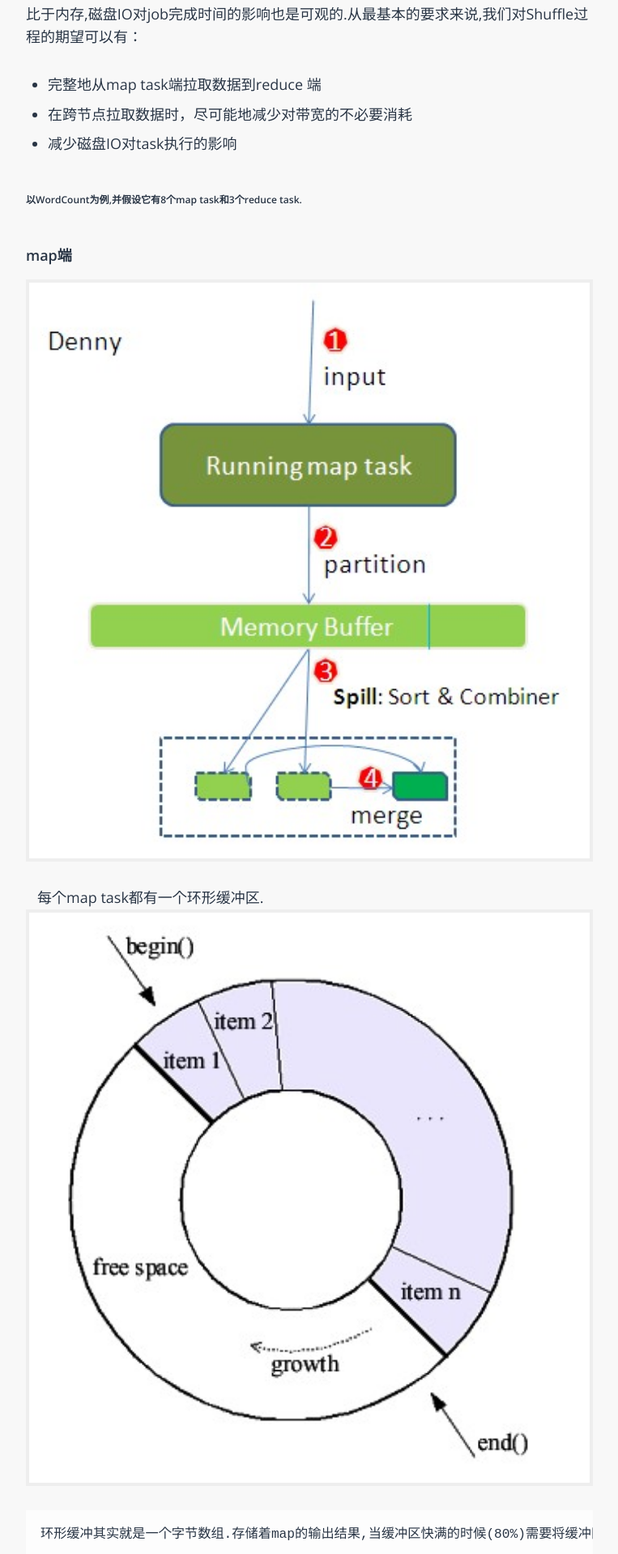
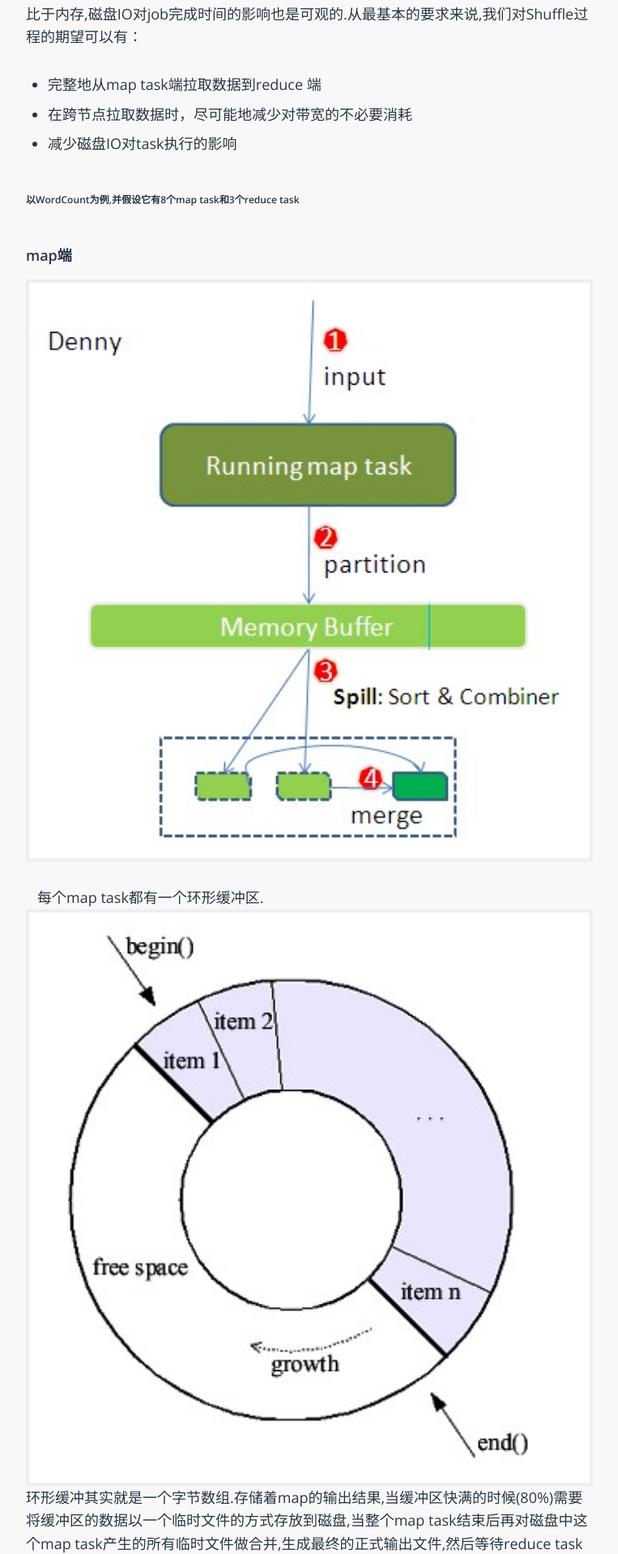
Before and after one commit to kuncle/kuncle.github.io, a Jekyll site: the page built from _posts/2017-03-17-MapReduce的Shuffle.markdown, in a window 1280 px wide. Shown: the part 710-2629 px from the top of the page at 81% size, without its empty margins (258-1021 px from the left). Built offline with Jekyll 4.4.1, drawn with Linux system fonts in a browser that asks for light colours; some web fonts are replaced; some of the changed text lies outside the part shown.

Commit message:
Update 2017-03-17-MapReduce的Shuffle.markdown

````diff
--- a/_posts/2017-03-17-MapReduce的Shuffle.markdown
+++ b/_posts/2017-03-17-MapReduce的Shuffle.markdown
@@ -14,14 +14,13 @@
 * 在跨节点拉取数据时，尽可能地减少对带宽的不必要消耗
 * 减少磁盘IO对task执行的影响
 
-###### 以WordCount为例,并假设它有8个map task和3个reduce task.
+###### 以WordCount为例,并假设它有8个map task和3个reduce task
 #### map端
 ![map_shuffle](/assets/img/map_shuffle.jpg)
 
     每个map task都有一个环形缓冲区.
 ![map_shuffle](/assets/img/buffer.jpg)
-
-    环形缓冲其实就是一个字节数组.存储着map的输出结果,当缓冲区快满的时候(80%)需要将缓冲区的数据以一个临时文件的方式存放到磁盘,当整个map task结束后再对磁盘中这个map task产生的所有临时文件做合并,生成最终的正式输出文件,然后等待reduce task来拉数据.
+环形缓冲其实就是一个字节数组.存储着map的输出结果,当缓冲区快满的时候(80%)需要将缓冲区的数据以一个临时文件的方式存放到磁盘,当整个map task结束后再对磁盘中这个map task产生的所有临时文件做合并,生成最终的正式输出文件,然后等待reduce task来拉数据.
 ``` java
  // MapTask.java
 private byte[] kvbuffer;  // main output buffer
@@ -42,9 +41,7 @@
 
     当溢写线程启动后,需要对这80MB空间内的key做排序(Sort).排序是MapReduce模型默认的行为,这里的排序也是对序列化的字节做的排序.
 
-    在这里我们可以想想,因为map task的输出是需要发送到不同的reduce端去,而内存缓冲区没有对将发送到相同reduce端的数据做合并,那么这种合并应该是体现是磁盘文件中的.从官方图上也可以看到写到磁盘中的溢写文件是对不同的reduce端的数值做过合并(每个Reducer会对应到一个Partition,并且每个Partition使用快速排序算法（QuickSort）对key排序,如果设置了Combiner,则在排序的结果上运行combine).所以溢写过程一个很重要的细节在于,如果有很多个key/value对需要发送到某个reduce端去,那么需要将这些key/value值拼接到一块,减少与partition相关的索引记录.
-
-    在针对每个reduce端而合并数据时,有些数据可能像这样:"aaa"/1,"aaa"/1.对于WordCount例子,就是简单地统计单词出现的次数,如果在同一个map task的结果中有很多个像"aaa"一样出现多次的key,我们就应该把它们的值合并到一块,这个过程叫reduce也叫combine.但MapReduce的术语中,reduce只指reduce端执行从多个map task取数据做计算的过程.除reduce外,非正式地合并数据只能算做combine了.其实大家知道的,MapReduce中将Combiner等同于Reducer.
+    在这里我们可以想想,因为map task的输出是需要发送到不同的reduce端去,而内存缓冲区没有对将发送到相同reduce端的数据做合并,那么这种合并应该是体现是磁盘文件中的.从官方图上也可以看到写到磁盘中的溢写文件是对不同的reduce端的数值做过合并(每个Reducer会对应到一个Partition,并且每个Partition使用快速排序算法（QuickSort）对key排序,如果设置了Combiner,则在排序的结果上运行combine).所以溢写过程一个很重要的细节在于,如果有很多个key/value对需要发送到某个reduce端去,那么需要将这些key/value值拼接到一块,减少与partition相关的索引记录. 在针对每个reduce端而合并数据时,有些数据可能像这样:"aaa"/1,"aaa"/1.对于WordCount例子,就是简单地统计单词出现的次数,如果在同一个map task的结果中有很多个像"aaa"一样出现多次的key,我们就应该把它们的值合并到一块,这个过程叫reduce也叫combine.但MapReduce的术语中,reduce只指reduce端执行从多个map task取数据做计算的过程.除reduce外,非正式地合并数据只能算做combine了.其实大家知道的,MapReduce中将Combiner等同于Reducer.
 
     如果client设置过Combiner,那么现在就是使用Combiner的时候了.将有相同key的key/value对的value加起来,减少溢写到磁盘的数据量.Combiner会优化MapReduce的中间结果,所以它在整个模型中会多次使用.那哪些场景才能使用Combiner呢?从这里分析,Combiner的输出是Reducer的输入,Combiner绝不能改变最终的计算结果.所以从我的想法来看,Combiner只应该用于那种Reduce的输入key/value与输出key/value类型完全一致,且不影响最终结果的场景.比如累加,最大值等.Combiner的使用一定得慎重,如果用好,它对job执行效率有帮助,反之会影响reduce的最终结果.
 
@@ -64,8 +61,7 @@
 
 #### reduce端
 ![reduce_shuffle](/assets/img/reduce_shuffle.jpg)
-
-    reduce task在执行之前的工作就是不断地拉取当前job里每个map task的最终结果,然后对从不同地方拉取过来的数据不断地做merge,也最终形成一个文件作为reduce task的输入文件.
+reduce task在执行之前的工作就是不断地拉取当前job里每个map task的最终结果,然后对从不同地方拉取过来的数据不断地做merge,也最终形成一个文件作为reduce task的输入文件.
 1. Copy过程,简单地拉取数据.Reduce进程启动一些数据copy线程(Fetcher),通过HTTP方式请求map task所在的TaskTracker获取map task的输出文件.因为map task早已结束,这些文件就归TaskTracker管理在本地磁盘中.
 2. Merge阶段.这里的merge如map端的merge动作,只是数组中存放的是不同map端copy来的数值.Copy过来的数据会先放入内存缓冲区中,这里的缓冲区大小要比map端的更为灵活,它基于JVM的heap size设置,因为Shuffle阶段Reducer不运行,所以应该把绝大部分的内存都给Shuffle用.这里需要强调的是,merge有三种形式:1)内存到内存;2)内存到磁盘;3)磁盘到磁盘.默认情况下第一种形式不启用,让人比较困惑,是吧.当内存中的数据量到达一定阈值,就启动内存到磁盘的merge.与map 端类似,这也是溢写的过程,这个过程中如果你设置有Combiner,也是会启用的,然后在磁盘中生成了众多的溢写文件.第二种merge方式一直在运行,直到没有map端的数据时才结束,然后启动第三种磁盘到磁盘的merge方式生成最终的那个文件.
 3. Reducer的输入文件.不断地merge后,最后会生成一个"最终文件".为什么加引号?因为这个文件可能存在于磁盘上,也可能存在于内存中.对我们来说,当然希望它存放于内存中,直接作为Reducer的输入,但默认情况下,这个文件是存放于磁盘中的.当Reducer的输入文件已定,整个Shuffle才最终结束.然后就是Reducer执行,把结果放到HDFS上.
````
